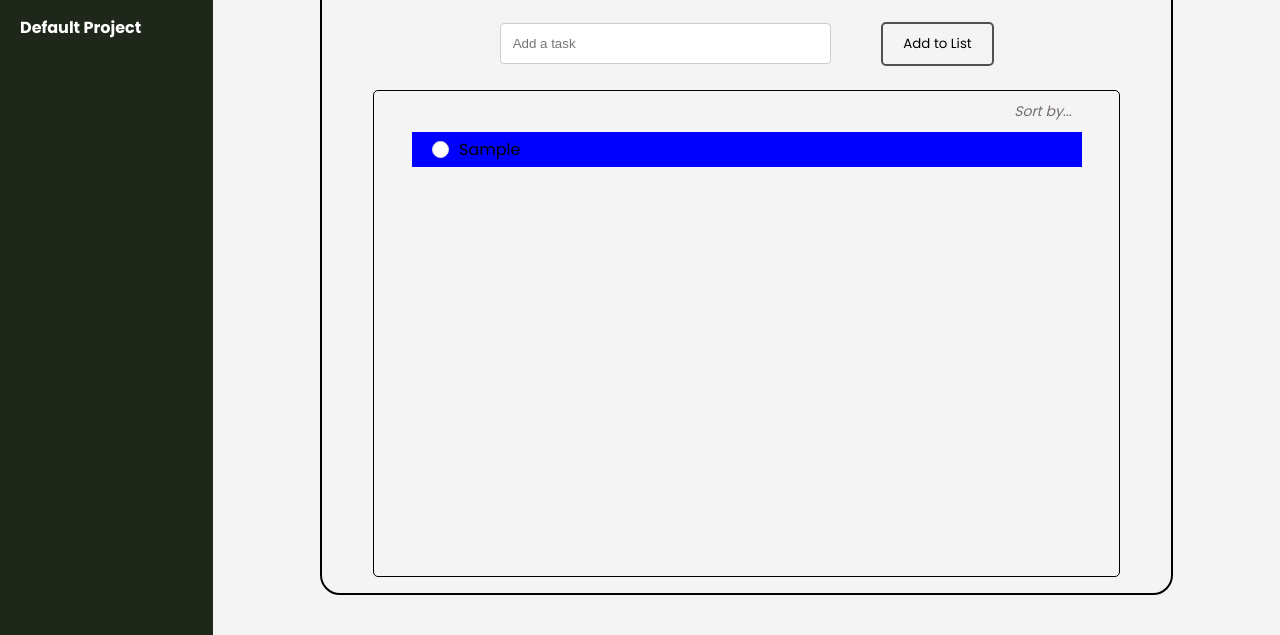
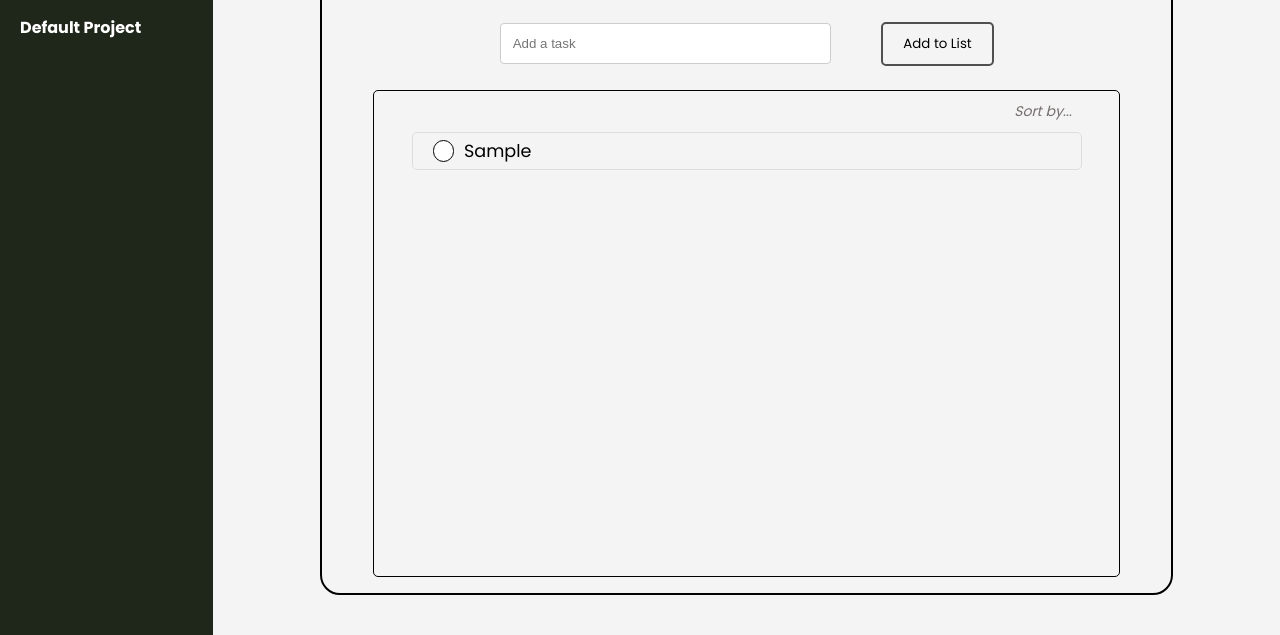
Before and after one commit to paulgoeckede/to-do-list, a website built with webpack: page src/pages/index.html in a window 1280 px wide. Both pictures are taken after typing "Sample" into the empty fields and a click on the button "Add to List". Shown: the part 165-800 px from the top of the page. Built offline with nearby package versions, Linux system fonts and the light colour scheme.

Commit message:
styled the todo items

```diff
--- a/src/styles/main.css
+++ b/src/styles/main.css
@@ -81,6 +81,7 @@ input[type="button"]:hover {
     display: flex;
     flex-direction: column;
     align-items: center;
+    overflow: auto;
 }
 
 #sortby {
@@ -103,27 +104,39 @@ input[type="button"]:hover {
 #tasks {
     width: 90%;
     height: fit-content;
+    display: flex;
+    flex-direction: column;
+    gap: 5px;
 }
 
 /* TODO */
 
 .todo {
     width: 100%;
-    background-color: blue;
+    font-size: 1.1em;
     display: flex;
     justify-content: flex-start;
     align-items: center;
     padding: 5px 20px;
     gap: 10px;
+    border: 1px solid #ddd;
+    border-radius: 5px;
+    transition: all 0.2s;
+}
+
+.todo:hover {
+    cursor: pointer;
+    transform: scale(1.01);
+    box-shadow: 0px 5px 10px 1px rgba(131, 45, 45, 0.3);
 }
 
 .checkbox {
-    width: 1.3em;
-    height: 1.3em;
+    width: 1.6em;
+    height: 1.6em;
     background-color: white;
     border-radius: 50%;
     vertical-align: middle;
-    border: 1px solid #ddd;
+    border: 1px solid #000;
     appearance: none;
     outline: none;
     cursor: pointer;
```
Also changed, not shown: src/scripts/dom-add-todo.js (+0 -9 lines).
